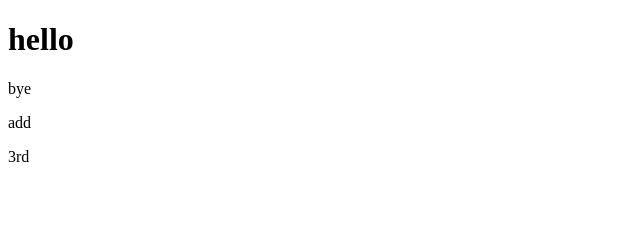
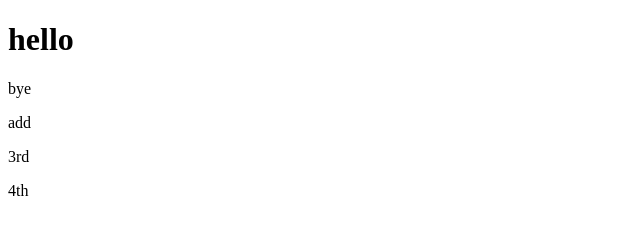
Before and after one commit to Diksha-sharma12/mca-github, a plain HTML site: page index.html in a window 1280 px wide. Shown: the full height of the page, 0-640 px from the left. Drawn offline with Linux system fonts and the light colour scheme.

Commit message:
4th commit

```diff
--- a/index.html
+++ b/index.html
@@ -10,4 +10,5 @@
     <p>bye</p>
     <p>add</p>
     <p>3rd </p>
+    <p>4th </p>
 </html>
```
